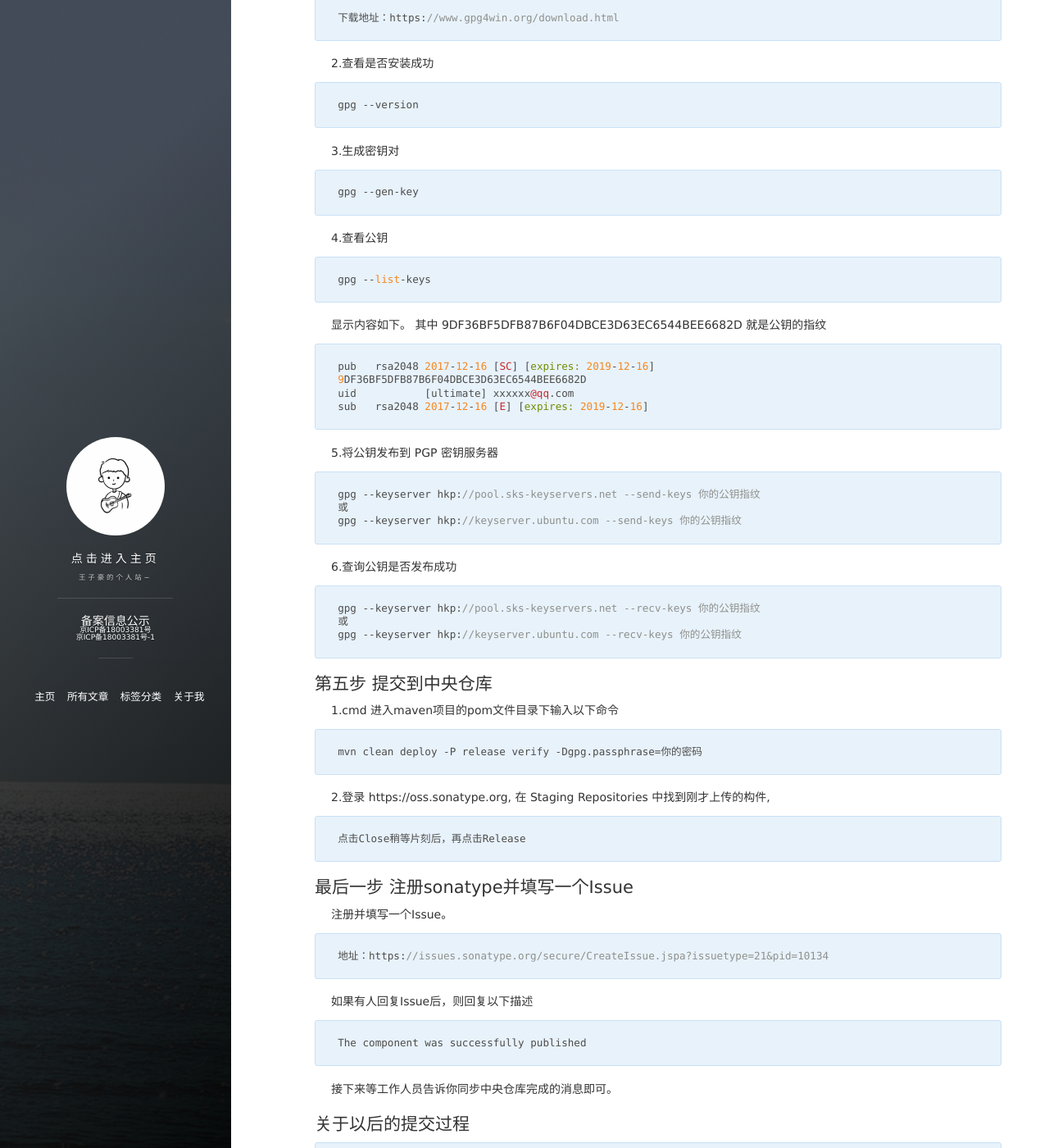
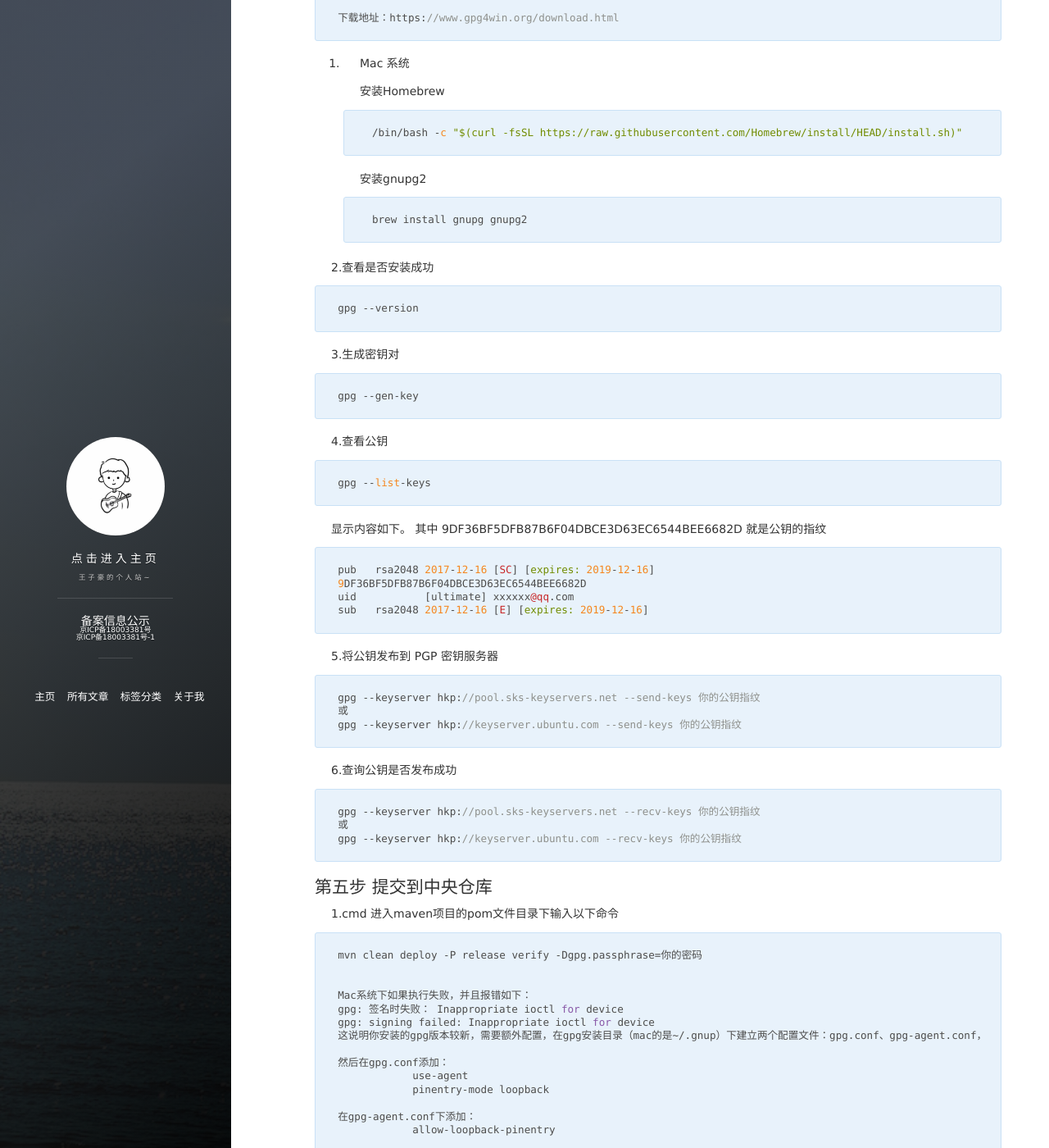
Before and after one commit to wangzihaogithub/wangzihaogithub, a Jekyll site: the page built from _posts/2019-02-27-Maven-上传项目到中央仓库.markdown, in a window 1280 px wide and 1400 px high, scrolled down 4849 px. Shown: the whole window at 82% size. Built offline with Jekyll 4.4.1, drawn with Linux system fonts in a browser that asks for light colours; comment, search, counter and statistics services are not loaded.

```diff
--- a/_posts/2019-02-27-Maven-上传项目到中央仓库.markdown
+++ b/_posts/2019-02-27-Maven-上传项目到中央仓库.markdown
@@ -286,6 +286,18 @@
 
     下载地址：https://www.gpg4win.org/download.html
 
+
+2. Mac 系统
+
+    安装Homebrew
+
+        /bin/bash -c "$(curl -fsSL https://raw.githubusercontent.com/Homebrew/install/HEAD/install.sh)"
+
+    安装gnupg2
+
+        brew install gnupg gnupg2
+
+
 2.查看是否安装成功
 
     gpg --version
@@ -324,6 +336,20 @@
 
     mvn clean deploy -P release verify -Dgpg.passphrase=你的密码
 
+
+    Mac系统下如果执行失败，并且报错如下：
+    gpg: 签名时失败： Inappropriate ioctl for device
+    gpg: signing failed: Inappropriate ioctl for device
+    这说明你安装的gpg版本较新，需要额外配置，在gpg安装目录（mac的是~/.gnup）下建立两个配置文件：gpg.conf、gpg-agent.conf，
+
+    然后在gpg.conf添加：
+                use-agent
+                pinentry-mode loopback
+
+    在gpg-agent.conf下添加：
+                allow-loopback-pinentry
+
+
 2.登录 https://oss.sonatype.org, 在 Staging Repositories 中找到刚才上传的构件,
 
     点击Close稍等片刻后，再点击Release
```
